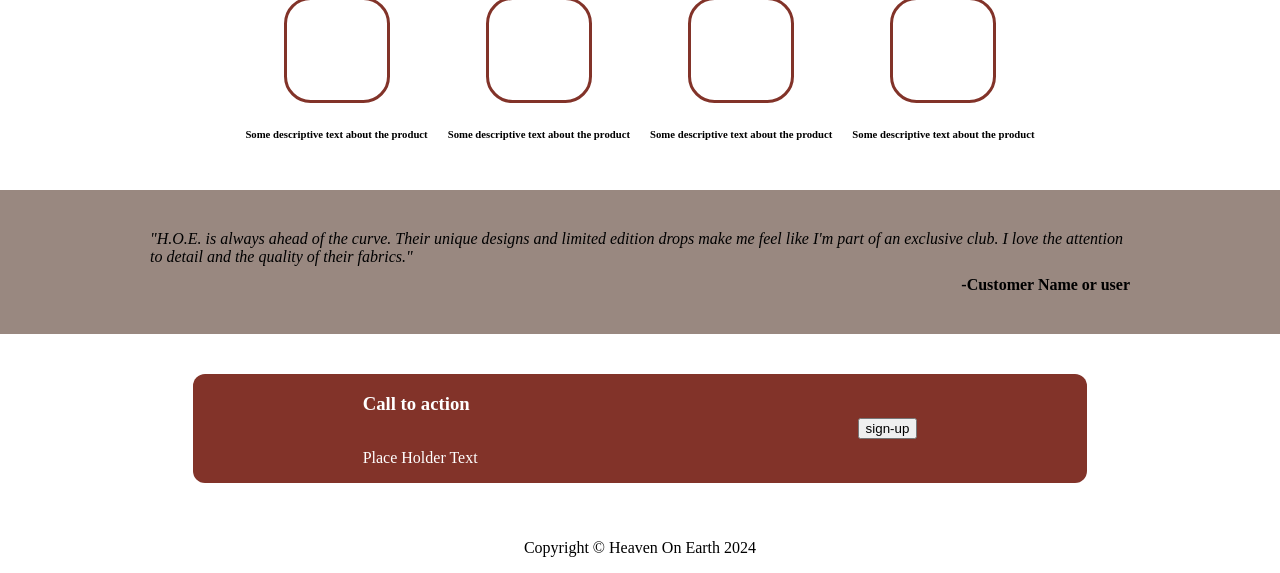
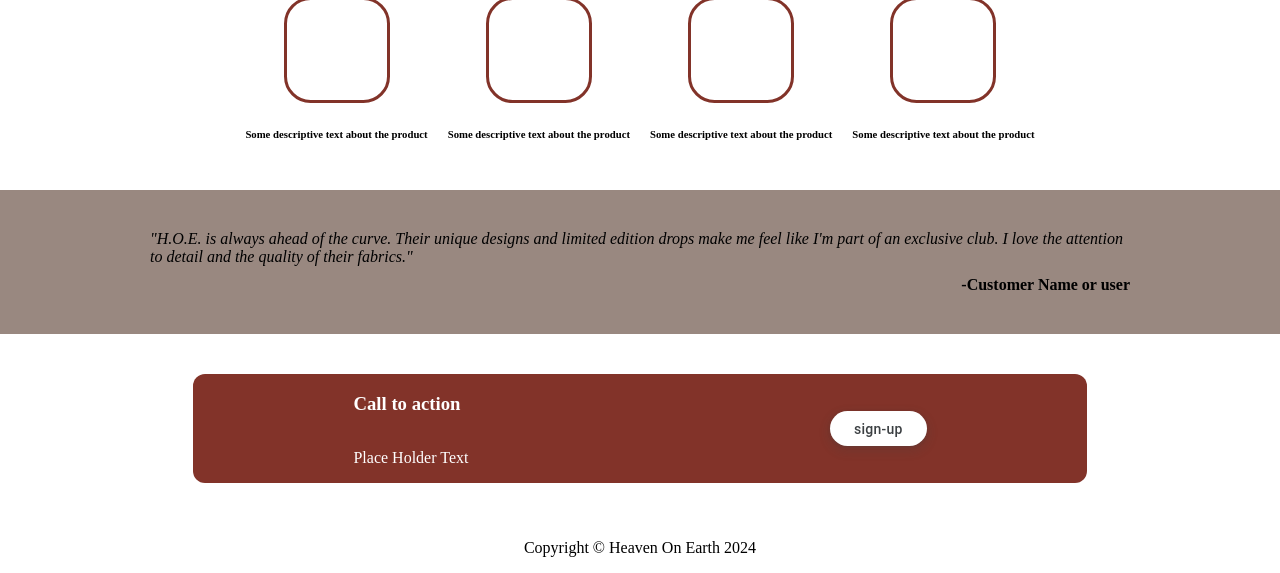
Before and after one commit to Kobalosz/KB-LandingPage, a plain HTML site: page KB-Land/index.html in a window 1280 px wide. Shown: the part 485-1058 px from the top of the page. Drawn offline with Linux system fonts and the light colour scheme.

Commit message:
Fix Section4 Button

```diff
--- a/KB-Land/index.html
+++ b/KB-Land/index.html
@@ -99,7 +99,7 @@
                 <p class="c4-par">Place Holder Text </p>
             </div>
             <div class="c4-button">
-                <button>sign-up</button>
+                <button class="button-17" role="button">sign-up</button>
             </div>
         </div>
 
```
